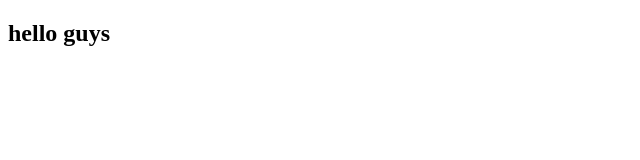
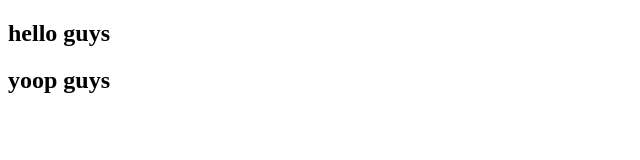
Before and after one commit to manaseschege/deep-web-cyber-security, a plain HTML site: page index.html in a window 1280 px wide. Shown: the whole page, without its empty margins (0-640 px from the left). Drawn offline with Linux system fonts and the light colour scheme.

Commit message:
changed the html file

```diff
--- a/index.html
+++ b/index.html
@@ -7,7 +7,7 @@
 </head>
 <body>
     <h2>hello guys
-
     </h2>
+    <h2>yoop guys</h2>
 </body>
 </html>
```
